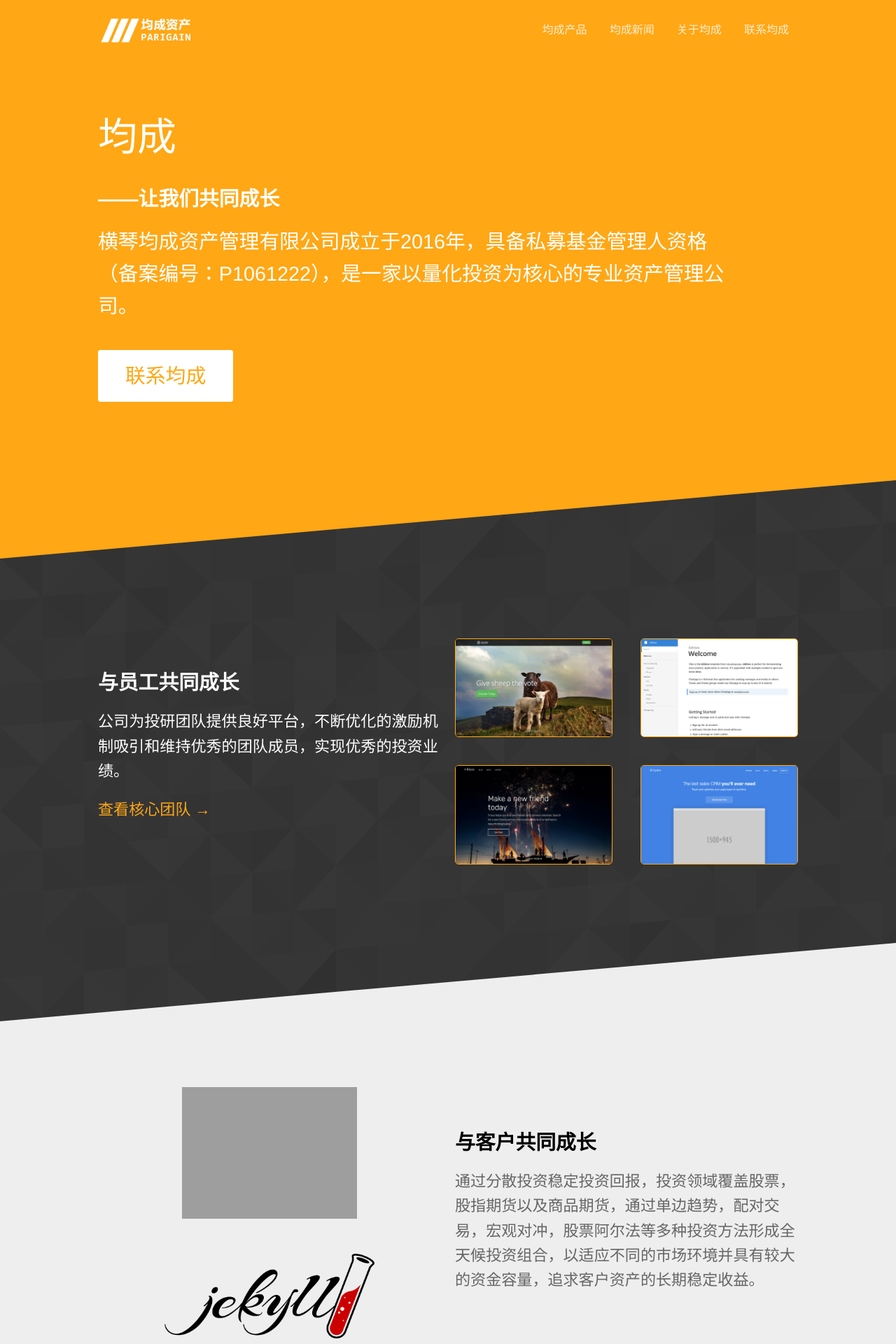
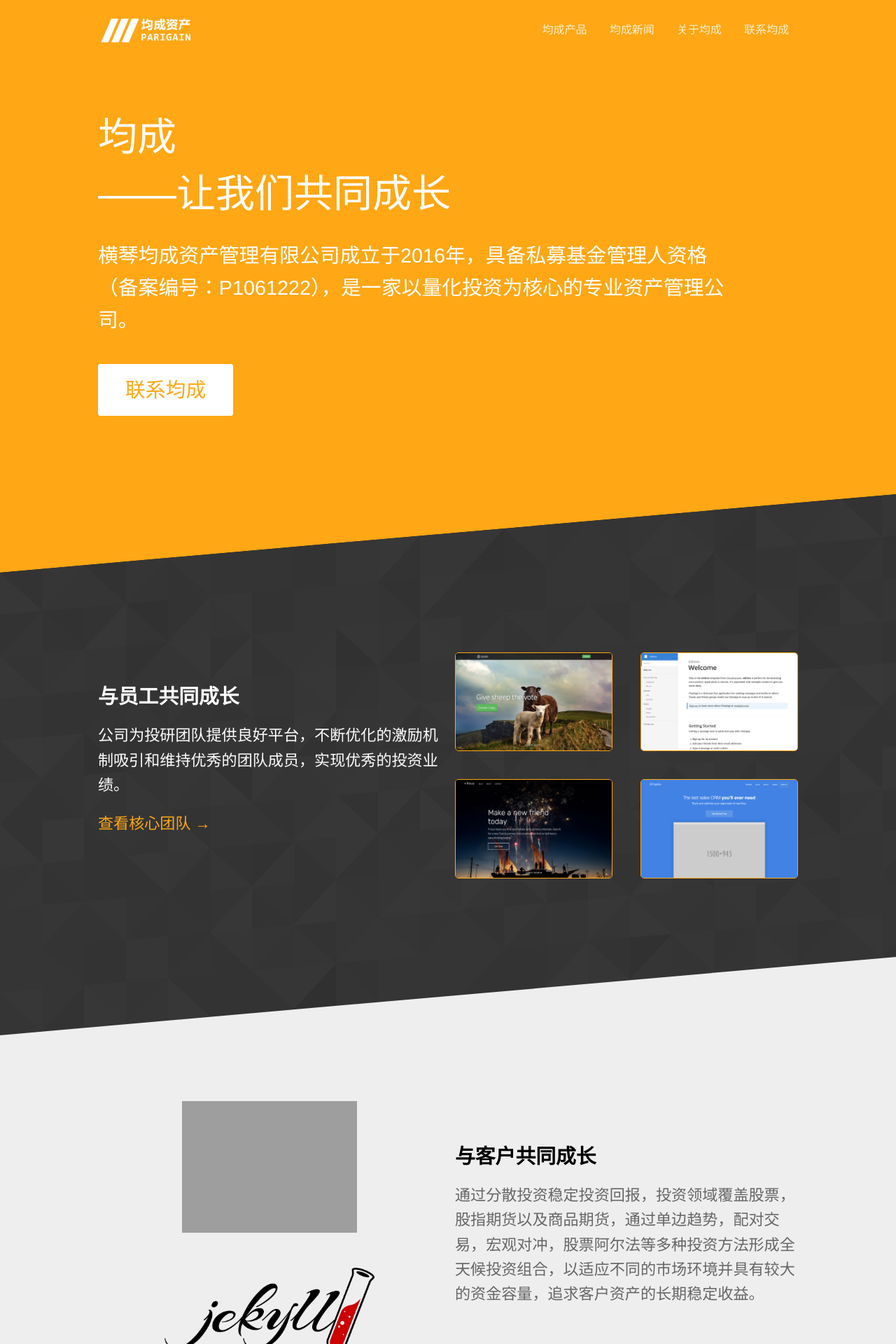
Before and after one commit to lava2000/parigain, a Jekyll site: the page built from index.html, in a window 1280 px wide. Shown: the top 1920 px of the page at 70% size. Built offline with Jekyll 4.4.1, drawn with Linux system fonts in a browser that asks for light colours.

Commit message:
Update index.html

```diff
--- a/index.html
+++ b/index.html
@@ -4,8 +4,8 @@ title: 首页
 
 <section class="hero diagonal">
 	<div class="container">
-		<h2 class="editable">均成</h2>
-		<h3 class="editable">——让我们共同成长</h3>
+		<h2 class="editable">均成<br>——让我们共同成长</h2>
+		<h3 class="editable"></h3>
 		<p class="subtext editable">横琴均成资产管理有限公司成立于2016年，具备私募基金管理人资格（备案编号：P1061222），是一家以量化投资为核心的专业资产管理公司。</p>
 		<p><a class="button alt" href="{{ site.baseurl }}/contact/">联系均成</a></p>
 	</div>
```
